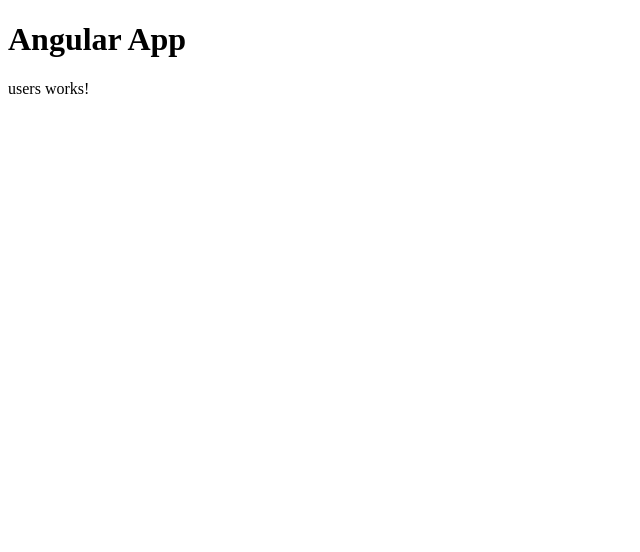
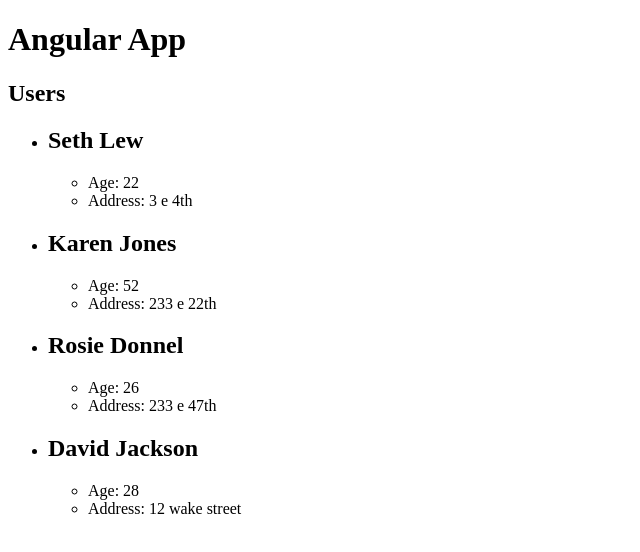
Before and after one commit to sethlewandowski/udemyTraversyMern, an Angular app: page / in a window 1280 px wide. Shown: the top 552 px of the page, without its empty margins (0-640 px from the left). Built offline with nearby package versions, Linux system fonts and the light colour scheme.

Commit message:
Section 4: Lesson 17

```diff
--- a/src/app/components/users/users.component.html
+++ b/src/app/components/users/users.component.html
@@ -1 +1,11 @@
-<p>users works!</p>
+<h2>Users</h2>
+<ul>
+    <li *ngFor="let user of users">
+        <h2>{{ user.firstName }}  {{ user.lastName }}</h2>
+        <ul>
+            <li>Age: {{ user.age }}</li>
+            <li>Address: {{ user.address.street }}
+            </li>
+        </ul>
+    </li>
+</ul>
--- a/src/app/components/users/users.component.ts
+++ b/src/app/components/users/users.component.ts
@@ -1,4 +1,6 @@
 import { Component, OnInit } from '@angular/core';
+
+import { User } from '../../models/User'
 
 @Component({
   selector: 'app-users',
@@ -6,12 +8,58 @@
   styleUrls: ['./users.component.css']
 })
 export class UsersComponent implements OnInit {
+  users!: User[];
 
   constructor() { }
 
   ngOnInit(): void {
-    // this is where you do ajax calls to fill props
-    console.log('init...')
+    this.users = [
+      {
+        firstName: 'Seth',
+        lastName: 'Lew',
+        age: 22,
+        address: {
+            street: '3 e 4th',
+            city: 'Boston',
+            state: 'MA'
+        }
+    },
+    {
+      firstName: 'Karen',
+      lastName: 'Jones',
+      age: 52,
+      address: {
+          street: '233 e 22th',
+          city: 'Boston',
+          state: 'MA'
+      }
+    },
+    {
+      firstName: 'Rosie',
+      lastName: 'Donnel',
+      age: 26,
+      address: {
+          street: '233 e 47th',
+          city: 'Boston',
+          state: 'MA'
+      }
+    }
+    ];
+
+    this.addUser({
+      firstName: 'David',
+      lastName: 'Jackson',
+      age: 28,
+      address: {
+          street: '12 wake street',
+          city: 'Boston',
+          state: 'MA'
+      }
+    })
+  }
+
+  addUser(user: User) {
+    this.users.push(user)
   }
 
 }
```
